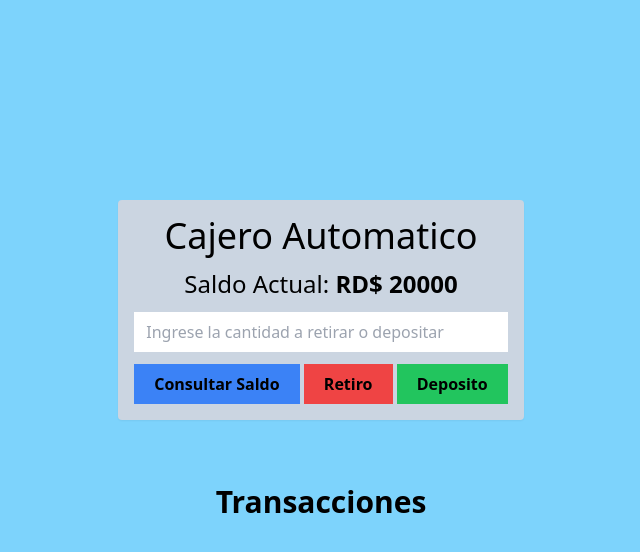
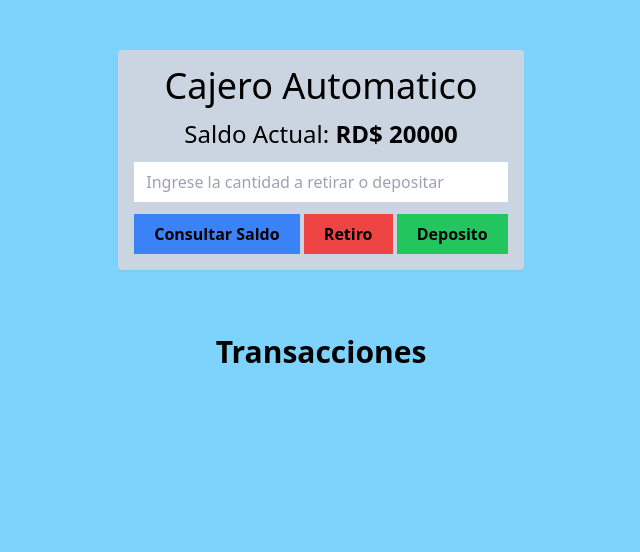
Before and after one commit to PaiiNKiilleRD/cajero, a plain HTML site: page index.html in a window 1280 px wide. Shown: the whole page, without its empty margins (319-959 px from the left). Drawn offline with nearby package versions, Linux system fonts and the light colour scheme.

Commit message:
Update index.html

```diff
--- a/index.html
+++ b/index.html
@@ -6,7 +6,7 @@
     <title>Cajero</title>
     <script src="https://cdn.tailwindcss.com"></script>
 </head>
-<body class="mt-[200px] gap-16 flex items-center flex-col justify-center bg-sky-300">
+<body class="mt-[50px] gap-16 flex items-center flex-col justify-center bg-sky-300">
 
     <section class="flex flex-col gap-3 items-center justify-center bg-slate-300 p-4 shadow-sm rounded">
         <h1 class="text-4xl">Cajero Automatico</h1>
```
